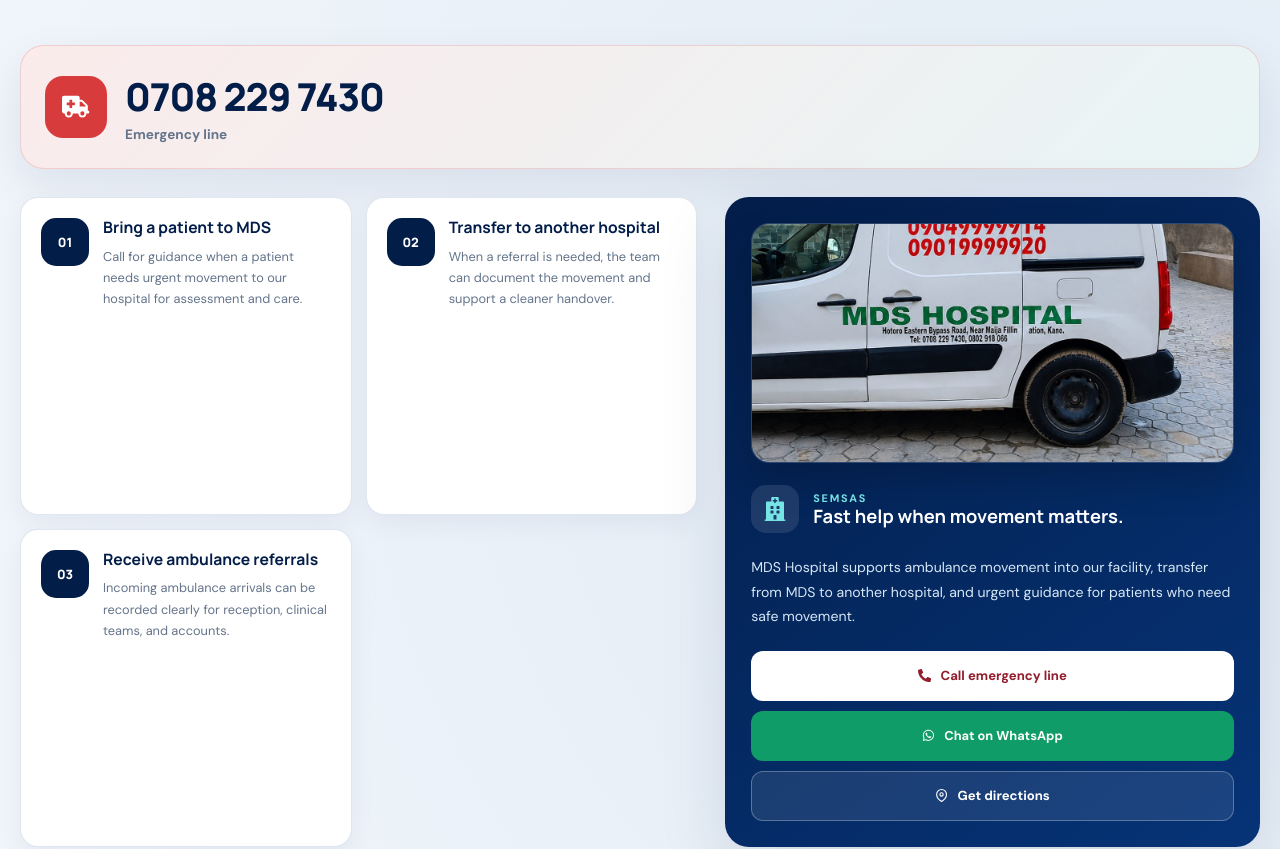
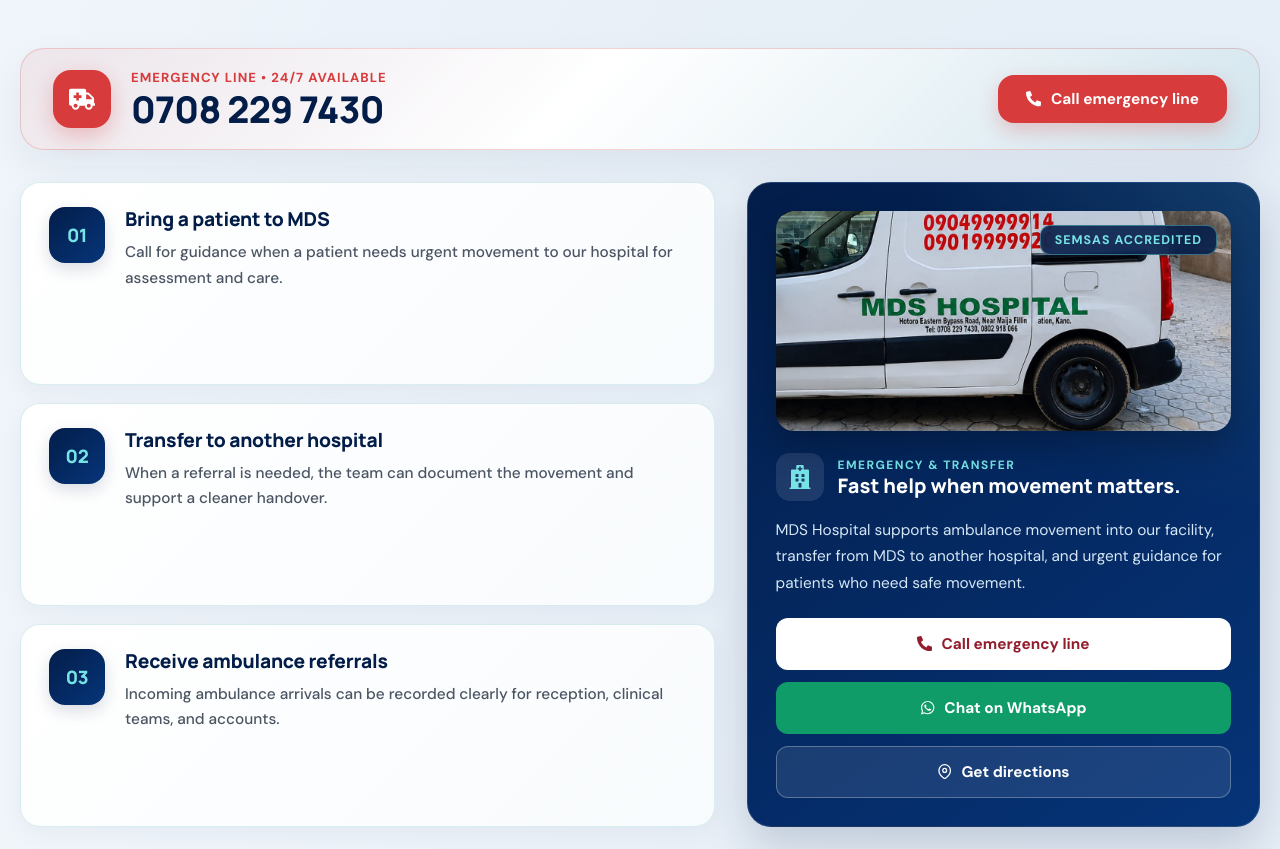
Before and after one commit to dceekay/hms, a React (Vite) app in the folder frontend/: page /landing in a window 1280 px wide. Shown: the part 3824-4673 px from the top of the page. Built offline with nearby package versions, Linux system fonts and the light colour scheme; no server answers.

Commit message:
feat: initialize hospital management system project with backend configuration and frontend landing page

```diff
--- a/frontend/src/pages/LandingPage.tsx
+++ b/frontend/src/pages/LandingPage.tsx
@@ -977,13 +977,19 @@ export default function LandingPage() {
 
           <div className="ambulance-layout">
             <div className="ambulance-callout">
-              <span>
+              <div className="ambulance-callout-info">
+                <span className="ambulance-callout-icon">
                   <FaAmbulance />
                 </span>
                 <div>
+                  <small>{copy.emergencyLine} &bull; 24/7 Available</small>
                   <strong>{emergencyDisplay}</strong>
-                <small>{copy.emergencyLine}</small>
                 </div>
+              </div>
+              <a href={emergencyTel} className="ambulance-callout-btn">
+                <FaPhoneAlt />
+                <span>{copy.ambulanceActions.call}</span>
+              </a>
             </div>
 
             <div className="ambulance-cards">
@@ -993,11 +999,12 @@ export default function LandingPage() {
                   initial={{ opacity: 0, y: 18 }}
                   whileInView={{ opacity: 1, y: 0 }}
                   viewport={{ once: true, amount: 0.18 }}
-                  transition={{ duration: 0.4, delay: index * 0.06 }}
+                  transition={{ duration: 0.4, delay: index * 0.08 }}
+                  whileHover={{ y: -4 }}
                 >
-                  <span>{String(index + 1).padStart(2, "0")}</span>
+                  <span className="step-num">{String(index + 1).padStart(2, "0")}</span>
 
-                  <div>
+                  <div className="step-content">
                     <h3>{card.title}</h3>
                     <p>{card.text}</p>
                   </div>
@@ -1012,6 +1019,7 @@ export default function LandingPage() {
               viewport={{ once: true, amount: 0.2 }}
               transition={{ duration: 0.55 }}
             >
+              <div className="ambulance-photo-frame">
                 <img
                   src={ambulancePhoto}
                   alt="MDS Hospital ambulance for emergency patient transfer in Kano"
@@ -1019,11 +1027,14 @@ export default function LandingPage() {
                   loading="lazy"
                   decoding="async"
                 />
+                <span className="ambulance-badge">SEMSAS Accredited</span>
+              </div>
 
+              <div className="ambulance-panel-body">
                 <div className="ambulance-panel-header">
                   <FaHospital />
                   <div>
-                  <small>SEMSAS</small>
+                    <small>EMERGENCY & TRANSFER</small>
                     <strong>{copy.ambulanceTitle}</strong>
                   </div>
                 </div>
@@ -1055,6 +1066,7 @@ export default function LandingPage() {
                     <FiMapPin />
                     {copy.ambulanceActions.directions}
                   </a>
+                </div>
               </div>
             </motion.div>
           </div>
--- a/frontend/src/styles/landing.css
+++ b/frontend/src/styles/landing.css
@@ -1746,125 +1746,234 @@ img {
 /* Ambulance and SEMSAS */
 
 .ambulance-section {
-  padding-bottom: 115px;
+  padding-bottom: 120px;
 }
 
 .ambulance-layout {
-  margin-top: 42px;
-  display: grid;
-  grid-template-columns: minmax(0, 0.95fr) minmax(340px, 0.75fr);
-  gap: 28px;
+  margin-top: 45px;
+  display: grid;
+  grid-template-columns: minmax(0, 1.15fr) minmax(360px, 0.85fr);
+  gap: 32px;
   align-items: stretch;
 }
 
 .ambulance-callout {
   grid-column: 1 / -1;
-  min-height: 108px;
-  padding: 24px;
-  display: flex;
-  align-items: center;
-  gap: 18px;
-  border: 1px solid rgba(216, 59, 59, 0.18);
+  min-height: 92px;
+  padding: 20px 32px;
+  display: flex;
+  align-items: center;
+  justify-content: space-between;
+  gap: 24px;
+  border: 1px solid rgba(216, 59, 59, 0.22);
   border-radius: 24px;
   background:
-    linear-gradient(135deg, rgba(216, 59, 59, 0.1), rgba(0, 138, 145, 0.09)),
-    white;
-  box-shadow: 0 18px 45px rgba(3, 29, 73, 0.08);
-}
-
-.ambulance-callout > span {
-  width: 62px;
-  height: 62px;
+    linear-gradient(135deg, rgba(216, 59, 59, 0.08) 0%, rgba(255, 255, 255, 0.98) 45%, rgba(0, 138, 145, 0.08) 100%);
+  box-shadow: 0 16px 40px rgba(3, 29, 73, 0.06);
+  flex-wrap: wrap;
+}
+
+.ambulance-callout-info {
+  display: flex;
+  align-items: center;
+  gap: 20px;
+}
+
+.ambulance-callout-icon {
+  width: 58px;
+  height: 58px;
   display: grid;
   border-radius: 18px;
   background: #d83b3b;
   color: white;
-  font-size: 1.7rem;
+  font-size: 1.65rem;
   place-items: center;
+  box-shadow: 0 8px 22px rgba(216, 59, 59, 0.28);
+  flex-shrink: 0;
+}
+
+.ambulance-callout small {
+  display: block;
+  color: #d83b3b;
+  font-size: 0.82rem;
+  font-weight: 800;
+  letter-spacing: 0.08em;
+  text-transform: uppercase;
+  margin-bottom: 3px;
 }
 
 .ambulance-callout strong {
   display: block;
   color: var(--mds-deep-navy);
-  font-size: clamp(1.55rem, 3vw, 2.4rem);
+  font-size: clamp(1.6rem, 3.2vw, 2.3rem);
   font-weight: 900;
-  letter-spacing: -0.03em;
-}
-
-.ambulance-callout small {
-  color: var(--mds-muted);
-  font-size: 0.85rem;
+  letter-spacing: -0.02em;
+  line-height: 1.1;
+}
+
+.ambulance-callout-btn {
+  display: inline-flex;
+  align-items: center;
+  gap: 10px;
+  padding: 14px 28px;
+  border-radius: 16px;
+  background: #d83b3b;
+  color: white;
   font-weight: 800;
-}
+  font-size: 0.96rem;
+  text-decoration: none;
+  transition: all 0.25s ease;
+  box-shadow: 0 8px 20px rgba(216, 59, 59, 0.25);
+  margin-left: auto;
+}
+
+.ambulance-callout-btn:hover {
+  background: #b82828;
+  transform: translateY(-2px);
+  box-shadow: 0 12px 26px rgba(216, 59, 59, 0.35);
+  color: white;
+}
+
+/* 3 Process Cards - Stacking Vertically & Full Width for Left Column */
 
 .ambulance-cards {
-  display: grid;
-  grid-template-columns: repeat(2, minmax(0, 1fr));
-  gap: 14px;
+  display: flex;
+  flex-direction: column;
+  gap: 18px;
+  justify-content: space-between;
+  height: 100%;
 }
 
 .ambulance-cards article {
-  min-height: 170px;
-  padding: 20px;
-  display: grid;
-  grid-template-columns: 48px 1fr;
-  gap: 14px;
-  border: 1px solid var(--mds-border);
-  border-radius: 18px;
-  background: white;
-  box-shadow: 0 10px 26px rgba(3, 29, 73, 0.05);
-}
-
-.ambulance-cards article > span {
-  width: 48px;
-  height: 48px;
-  display: grid;
-  border-radius: 15px;
-  background: var(--mds-deep-navy);
-  color: white;
+  flex: 1;
+  padding: 24px 28px;
+  display: grid;
+  grid-template-columns: 56px 1fr;
+  gap: 20px;
+  align-items: flex-start;
+  border: 1px solid rgba(0, 138, 145, 0.14);
+  border-radius: 20px;
+  background: linear-gradient(135deg, #ffffff 0%, #f8fbfd 100%);
+  box-shadow: 0 8px 24px rgba(3, 29, 73, 0.04);
+  transition: all 0.28s ease;
+  position: relative;
+  overflow: hidden;
+}
+
+.ambulance-cards article::before {
+  content: "";
+  position: absolute;
+  top: 0;
+  left: 0;
+  bottom: 0;
+  width: 4px;
+  background: linear-gradient(to bottom, #008a91, #76e3e4);
+  opacity: 0;
+  transition: opacity 0.25s ease;
+}
+
+.ambulance-cards article:hover {
+  border-color: rgba(0, 138, 145, 0.35);
+  box-shadow: 0 16px 36px rgba(3, 29, 73, 0.09);
+  background: #ffffff;
+}
+
+.ambulance-cards article:hover::before {
+  opacity: 1;
+}
+
+.ambulance-cards .step-num {
+  width: 56px;
+  height: 56px;
+  display: grid;
+  border-radius: 16px;
+  background: linear-gradient(135deg, var(--mds-deep-navy), #06357a);
+  color: #76e3e4;
   font-family: "Manrope", sans-serif;
-  font-size: 0.8rem;
+  font-size: 1.15rem;
   font-weight: 900;
   place-items: center;
-}
-
-.ambulance-cards h3 {
+  box-shadow: 0 6px 16px rgba(3, 29, 73, 0.15);
+  flex-shrink: 0;
+  letter-spacing: -0.02em;
+}
+
+.ambulance-cards .step-content h3 {
   margin: 0 0 8px;
   color: var(--mds-deep-navy);
-  font-size: 0.98rem;
-  line-height: 1.25;
-}
-
-.ambulance-cards p {
+  font-size: 1.2rem;
+  font-weight: 800;
+  line-height: 1.3;
+  letter-spacing: -0.01em;
+}
+
+.ambulance-cards .step-content p {
   margin: 0;
-  color: var(--mds-muted);
-  font-size: 0.8rem;
+  color: #4b5563;
+  font-size: 0.96rem;
   line-height: 1.65;
-}
+  font-weight: 500;
+}
+
+/* SEMSAS Right Panel */
 
 .ambulance-panel {
-  padding: 26px;
+  padding: 28px;
   display: flex;
   flex-direction: column;
   justify-content: space-between;
   gap: 22px;
   border-radius: 24px;
   background:
-    linear-gradient(145deg, rgba(3, 29, 73, 0.94), rgba(6, 53, 122, 0.94)),
+    radial-gradient(circle at 100% 0%, rgba(118, 227, 228, 0.12), transparent 40%),
+    linear-gradient(145deg, rgba(3, 29, 73, 0.96), rgba(6, 53, 122, 0.96)),
     var(--mds-deep-navy);
   color: white;
-  box-shadow: var(--mds-shadow);
+  box-shadow: 0 20px 48px rgba(3, 29, 73, 0.18);
+  border: 1px solid rgba(255, 255, 255, 0.1);
+}
+
+.ambulance-photo-frame {
+  position: relative;
+  width: 100%;
+  border-radius: 18px;
+  overflow: hidden;
+  box-shadow: 0 14px 32px rgba(0, 0, 0, 0.25);
 }
 
 .ambulance-photo {
   width: 100%;
-  height: 240px;
+  height: 220px;
   display: block;
-  border: 1px solid rgba(255, 255, 255, 0.16);
-  border-radius: 18px;
   object-fit: cover;
-  object-position: center 58%;
-  box-shadow: 0 18px 36px rgba(0, 0, 0, 0.18);
+  object-position: center 55%;
+  transition: transform 0.4s ease;
+}
+
+.ambulance-panel:hover .ambulance-photo {
+  transform: scale(1.02);
+}
+
+.ambulance-badge {
+  position: absolute;
+  top: 14px;
+  right: 14px;
+  padding: 6px 14px;
+  border-radius: 10px;
+  background: rgba(3, 29, 73, 0.88);
+  border: 1px solid rgba(118, 227, 228, 0.4);
+  color: #76e3e4;
+  font-size: 0.78rem;
+  font-weight: 800;
+  letter-spacing: 0.08em;
+  text-transform: uppercase;
+  backdrop-filter: blur(8px);
+}
+
+.ambulance-panel-body {
+  display: flex;
+  flex-direction: column;
+  gap: 16px;
 }
 
 .ambulance-panel-header {
@@ -1877,43 +1986,49 @@ img {
   width: 48px;
   height: 48px;
   padding: 12px;
-  border-radius: 15px;
+  border-radius: 14px;
   background: rgba(255, 255, 255, 0.1);
   color: #76e3e4;
+  flex-shrink: 0;
 }
 
 .ambulance-panel-header small {
   display: block;
   color: #76e3e4;
-  font-size: 0.68rem;
+  font-size: 0.75rem;
   font-weight: 900;
-  letter-spacing: 0.16em;
+  letter-spacing: 0.12em;
+  text-transform: uppercase;
 }
 
 .ambulance-panel-header strong {
   display: block;
   color: white;
-  font-size: 1.15rem;
-  line-height: 1.22;
-}
-
-.ambulance-panel > p {
+  font-size: 1.25rem;
+  font-weight: 800;
+  line-height: 1.25;
+}
+
+.ambulance-panel-body > p {
   margin: 0;
   color: #d6e7f6;
-  font-size: 0.88rem;
-  line-height: 1.75;
+  font-size: 0.96rem;
+  line-height: 1.7;
 }
 
 .ambulance-actions {
   display: grid;
-  gap: 10px;
+  gap: 12px;
+  margin-top: 6px;
 }
 
 .ambulance-actions .emergency-call-btn,
 .ambulance-actions .emergency-location-btn,
 .ambulance-actions .whatsapp-btn {
   width: 100%;
-  min-height: 50px;
+  min-height: 52px;
+  font-size: 0.96rem;
+  font-weight: 700;
 }
 
 .ambulance-actions .whatsapp-btn {
@@ -3281,43 +3396,53 @@ img {
   }
 
   .ambulance-callout {
-    min-height: 92px;
-    padding: 17px;
+    min-height: auto;
+    padding: 18px 20px;
     border-radius: 18px;
-  }
-
-  .ambulance-callout > span {
-    width: 52px;
-    height: 52px;
-    border-radius: 15px;
-    font-size: 1.35rem;
+    flex-direction: column;
+    align-items: flex-start;
+    gap: 16px;
+  }
+
+  .ambulance-callout-icon {
+    width: 48px;
+    height: 48px;
+    border-radius: 14px;
+    font-size: 1.4rem;
+  }
+
+  .ambulance-callout-btn {
+    width: 100%;
+    justify-content: center;
+    margin-left: 0;
   }
 
   .ambulance-cards {
-    grid-template-columns: 1fr;
-    gap: 10px;
+    gap: 12px;
   }
 
   .ambulance-cards article {
     min-height: auto;
-    padding: 16px;
-    grid-template-columns: 42px minmax(0, 1fr);
-    border-radius: 15px;
-  }
-
-  .ambulance-cards article > span {
-    width: 42px;
-    height: 42px;
-    border-radius: 13px;
-  }
-
-  .ambulance-cards h3 {
+    padding: 18px 20px;
+    grid-template-columns: 46px minmax(0, 1fr);
+    gap: 16px;
+    border-radius: 16px;
+  }
+
+  .ambulance-cards .step-num {
+    width: 46px;
+    height: 46px;
+    border-radius: 12px;
+    font-size: 1rem;
+  }
+
+  .ambulance-cards .step-content h3 {
+    font-size: 1.08rem;
+  }
+
+  .ambulance-cards .step-content p {
     font-size: 0.92rem;
-  }
-
-  .ambulance-cards p {
-    font-size: 0.76rem;
-    line-height: 1.55;
+    line-height: 1.6;
   }
 
   .ambulance-panel {
```
Also changed, not shown: 1 other file (tests, documents, lock files or other folders). Lines whose indentation alone changed are shown as unchanged.
